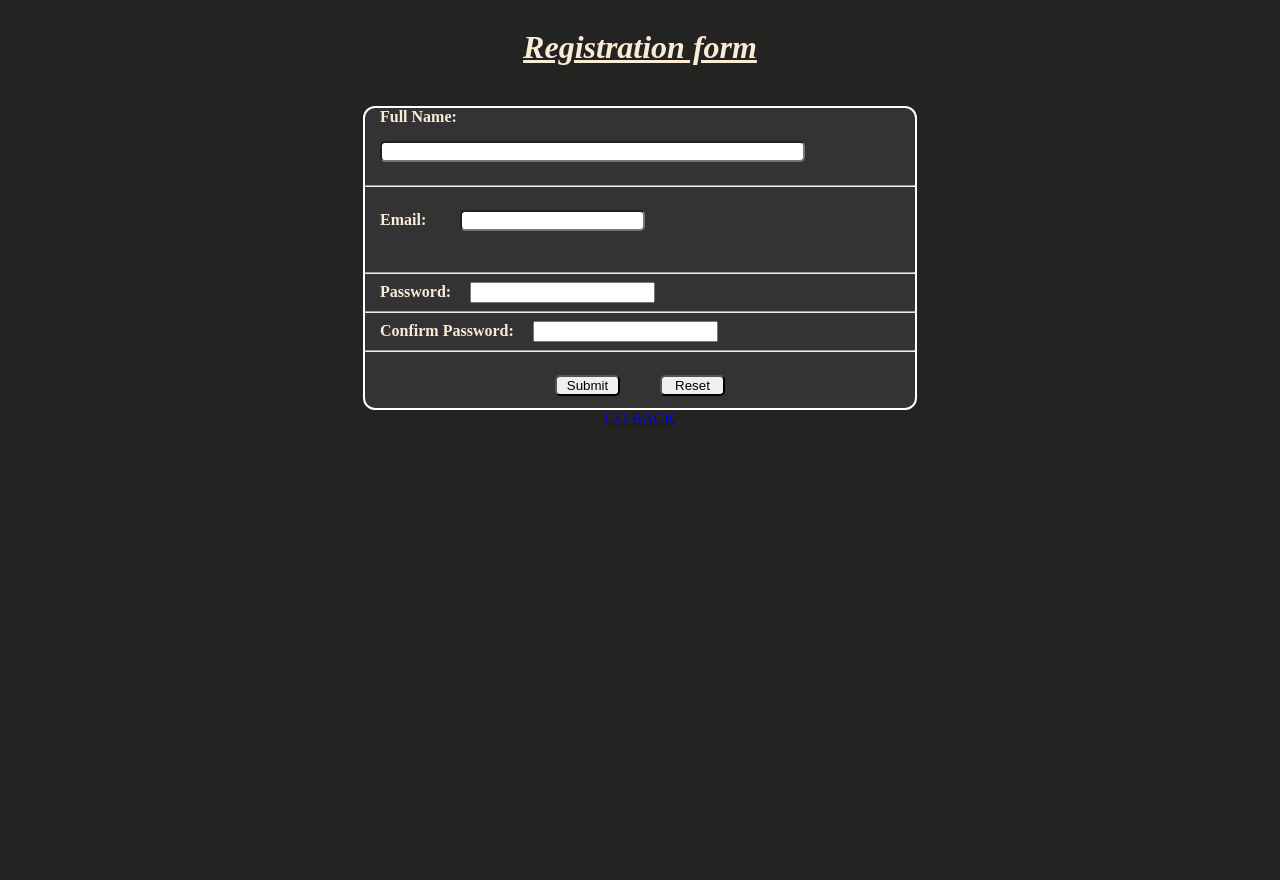
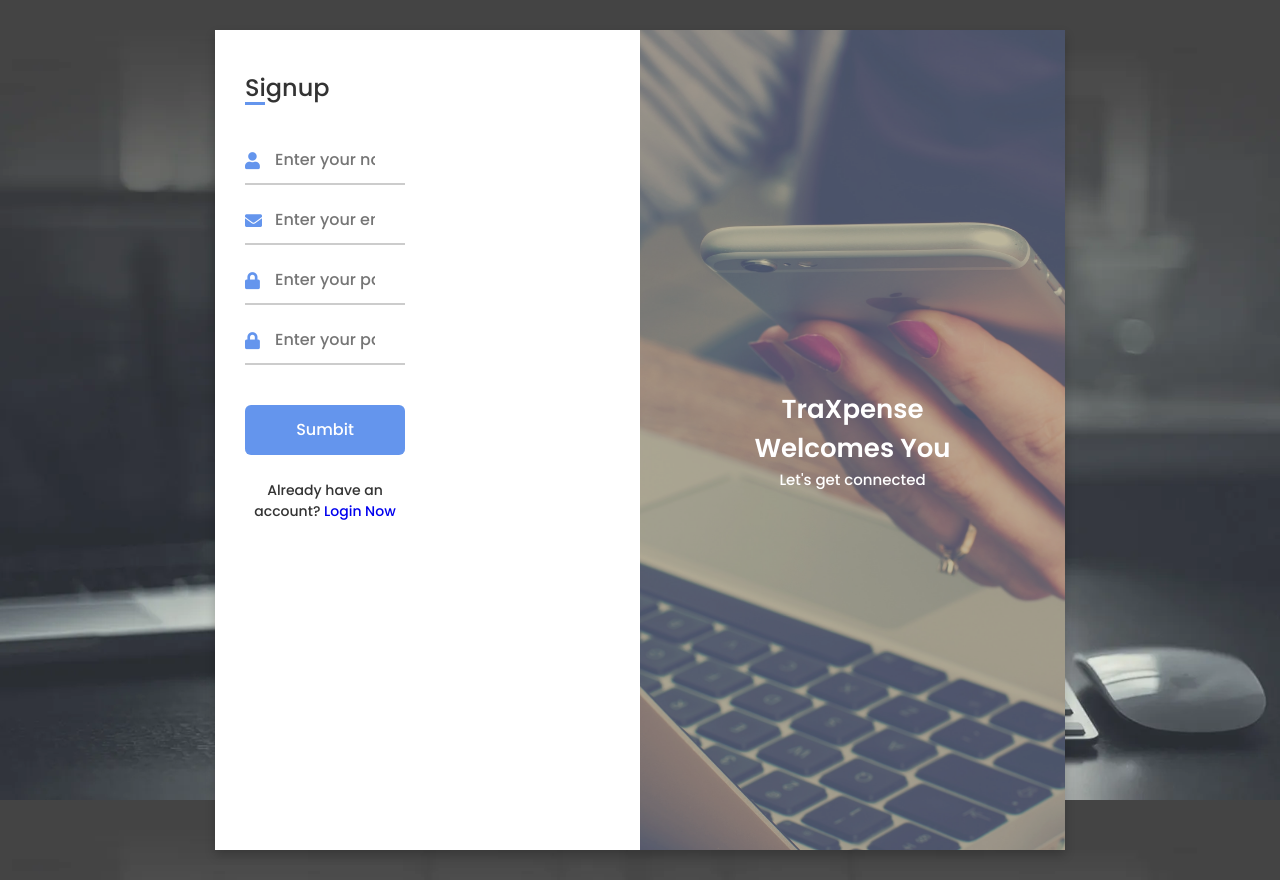
Before and after one commit to Pgsaisuhas/EXP, a Django app: page /members/signup/ in a window 1280 px wide. Before the commit the page ends 426 px from the top, so only its background shows below. Run offline with Django 4.2, Linux system fonts and the light colour scheme.

Commit message:
applied css

```diff
--- a/exp_tracker/expense.csv
+++ b/exp_tracker/expense.csv
@@ -4,3 +4,4 @@
 admin,6000,2023-08-24
 admin,500,2023-08-24
 admin,500,2023-08-24
+admin,500,2023-08-25
--- a/exp_tracker/income.csv
+++ b/exp_tracker/income.csv
@@ -4,3 +4,4 @@
 admin,5000,2023-08-24
 admin,5000,2023-08-24
 admin,1000,2023-08-24
+admin,10000,2023-08-25
--- a/exp_tracker/members/templates/authenticate/layout.html
+++ b/exp_tracker/members/templates/authenticate/layout.html
@@ -1,9 +1,13 @@
+{% load static %}
 <!DOCTYPE html>
 <html lang="en">
+
 <head>
     <meta charset="UTF-8">
     <meta name="viewport" content="width=device-width, initial-scale=1.0">
     <title>Login</title>
+    <link rel="stylesheet" href="https://cdnjs.cloudflare.com/ajax/libs/font-awesome/5.15.3/css/all.min.css">
+    <link rel="stylesheet" href="{% static 'members/css/style.css' %}">
 </head>
 <body>
     {% block start%}
--- a/exp_tracker/members/templates/authenticate/signup.html
+++ b/exp_tracker/members/templates/authenticate/signup.html
@@ -1,52 +1,12 @@
-
 <html lang="en">
-<head>
-    <meta charset="UTF-8">
-    <meta name="viewport" content="width=device-width, initial-scale=1.0">
-    <title>Registration Form</title>
-    <style>
-        body {
-            background-color: #232322;
-            display: flex;
-            flex-direction: column;
-            align-items: center;
-            color: antiquewhite;
-        }
-
-        .container {
-            background-color: #333333;
-            border: 2px solid rgb(255, 255, 255);
-            border-radius: 12px;
-            height: 300px;
-            width: 550px;
-            margin: auto;
-        }
-
-        label {
-            margin: 15px;
-        }
-
-        input[type="text"],
-        select {
-            margin: 15px;
-            border-radius: 5px;
-        }
-
-        input[type="submit"],
-        input[type="reset"] {
-            margin: 15px 18px;
-            border-radius: 5px;
-            width: 65px;
-        }
-    </style>
-</head>
     {% extends 'authenticate/layout.html' %}
+    {% load static %}
     {% block start %}
-    <center>
+    <!-- <center>
         <h1><u><i>Registration form</i></u></h1>
         <br>
-    </center>
-    <div class="container">
+    </center> -->
+    <!-- <div class="container">
         <form action="/members/signup/" method="post">
             {% csrf_token %}
             <div class="names">
@@ -70,7 +30,62 @@
                 </center>
             </div>
         </form>
+    </div> -->
+    <div class="container">
+        <input type="checkbox" id="flip">
+        <div class="cover">
+          <div class="front">
+            <img src="{% static 'members/img/frontImg.jpg' %}" alt="">
+            <div class="text">
+              <span class="text-1">TraXpense <br> Welcomes You</span>
+              <span class="text-2">Let's get connected</span>
+            </div>
+          </div>
+        </div>
+        <div class="forms">
+          <div class="form-content">
+            <div class="login-form">
+        <div class="signup-form">
+            <div class="title">Signup</div>
+          <form method="post">
+            {% csrf_token %}
+              <div class="input-boxes">
+                <div class="input-box">
+                  <i class="fas fa-user"></i>
+                  <input type="text" name="user_name" placeholder="Enter your name" required>
+                </div>
+                <div class="input-box">
+                  <i class="fas fa-envelope"></i>
+                  <input type="text" name="email"  placeholder="Enter your email" required>
+                </div>
+                <div class="input-box">
+                  <i class="fas fa-lock"></i>
+                  <input type="password" placeholder="Enter your password"  name="password1" required>
+                </div>
+                <div class="input-box">
+                    <i class="fas fa-lock"></i>
+                    <input type="password" placeholder="Enter your password"  name="password2" required>
+                  </div>
+                <div class="button input-box">
+                  <input type="submit" value="Sumbit">
+                </div>
+                <div class="text sign-up-text">Already have an account? <a href="/members/login_user">Login Now</a></div>
+              </div>
+        </form>
+      </div>
+      </div>
     </div>
-    <a href="/members/login_user">GO BACK</a>
+</div>
+      <style>
+        body {
+          background-image: url("{% static 'members/img/exp1.jpg' %}");
+          background-repeat: no-repeat;
+          background-attachment: fixed;
+          background-size: cover;
+        }
+        </style>
+        <body>
+        </body>
+    </body>
     {% endblock %}
 </html>
--- a/exp_tracker/members/urls.py
+++ b/exp_tracker/members/urls.py
@@ -5,7 +5,7 @@
 
 urlpatterns = [
     # ! Route for user login, mapped to the 'login_user' view function.
-    path('login_user', views.login_user, name='login'),
+    path('login_user/', views.login_user, name='login'),
 
     # ! Route for user signup, mapped to the 'signup' view function.
     path('signup/', views.signup, name='signup'),
--- /dev/null
+++ b/exp_tracker/static/members/css/style.css
@@ -0,0 +1,216 @@
+/* Google Font Link */
+@import url('https://fonts.googleapis.com/css2?family=Poppins:wght@200;300;400;500;600;700&display=swap');
+*{
+  margin: 0;
+  padding: 0;
+  box-sizing: border-box;
+  font-family: "Poppins" , sans-serif;
+}
+body{
+  min-height: 100vh;
+  display: flex;
+  align-items: center;
+  justify-content: center;
+  background: #6495ED;
+  padding: 30px;
+}
+.container{
+  position: relative;
+  max-width: 850px;
+  width: 100%;
+  background: #fff;
+  padding: 40px 30px;
+  box-shadow: 0 5px 10px rgba(0,0,0,0.2);
+  perspective: 2700px;
+}
+.container .cover{
+  position: absolute;
+  top: 0;
+  left: 50%;
+  height: 100%;
+  width: 50%;
+  z-index: 98;
+  transition: all 1s ease;
+  transform-origin: left;
+  transform-style: preserve-3d;
+}
+.container #flip:checked ~ .cover{
+  transform: rotateY(-180deg);
+}
+ .container .cover .front,
+ .container .cover .back{
+  position: absolute;
+  top: 0;
+  left: 0;
+  height: 100%;
+  width: 100%;
+}
+.cover .back{
+  transform: rotateY(180deg);
+  backface-visibility: hidden;
+}
+.container .cover::before,
+.container .cover::after{
+  content: '';
+  position: absolute;
+  height: 100%;
+  width: 100%;
+  background: #848884;
+  opacity: 0.5;
+  z-index: 12;
+}
+.container .cover::after{
+  opacity: 0.3;
+  transform: rotateY(180deg);
+  backface-visibility: hidden;
+}
+.container .cover img{
+  position: absolute;
+  height: 100%;
+  width: 100%;
+  object-fit: cover;
+  z-index: 10;
+}
+.container .cover .text{
+  position: absolute;
+  z-index: 130;
+  height: 100%;
+  width: 100%;
+  display: flex;
+  flex-direction: column;
+  align-items: center;
+  justify-content: center;
+}
+.cover .text .text-1,
+.cover .text .text-2{
+  font-size: 26px;
+  font-weight: 600;
+  color: #fff;
+  text-align: center;
+}
+.cover .text .text-2{
+  font-size: 15px;
+  font-weight: 500;
+}
+.container .forms{
+  height: 100%;
+  width: 100%;
+  background: #fff;
+}
+.container .form-content{
+  display: flex;
+  align-items: center;
+  justify-content: space-between;
+}
+.form-content .login-form,
+.form-content .signup-form{
+  width: calc(100% / 2 - 25px);
+}
+.forms .form-content .title{
+  position: relative;
+  font-size: 24px;
+  font-weight: 500;
+  color: #333;
+}
+.forms .form-content .title:before{
+  content: '';
+  position: absolute;
+  left: 0;
+  bottom: 0;
+  height: 3px;
+  width: 25px;
+  background:#6495ED;
+}
+.forms .signup-form  .title:before{
+  width: 20px;
+}
+.forms .form-content .input-boxes{
+  margin-top: 30px;
+}
+.forms .form-content .input-box{
+  display: flex;
+  align-items: center;
+  height: 50px;
+  width: 100%;
+  margin: 10px 0;
+  position: relative;
+}
+.form-content .input-box input{
+  height: 100%;
+  width: 100%;
+  outline: none;
+  border: none;
+  padding: 0 30px;
+  font-size: 16px;
+  font-weight: 500;
+  border-bottom: 2px solid rgba(0,0,0,0.2);
+  transition: all 0.3s ease;
+}
+.form-content .input-box input:focus,
+.form-content .input-box input:valid{
+  border-color: #6495ED;
+}
+.form-content .input-box i{
+  position: absolute;
+  color: #6495ED;
+  font-size: 17px;
+}
+.forms .form-content .text{
+  font-size: 14px;
+  font-weight: 500;
+  color: #333;
+}
+.forms .form-content .text a{
+  text-decoration: none;
+}
+.forms .form-content .text a:hover{
+  text-decoration: underline;
+}
+.forms .form-content .button{
+  color: #fff;
+  margin-top: 40px;
+}
+.forms .form-content .button input{
+  color: #fff;
+  background:#6495ED;
+  border-radius: 6px;
+  padding: 0;
+  cursor: pointer;
+  transition: all 0.4s ease;
+}
+.forms .form-content .button input:hover{
+  background: #6495ED;
+}
+.forms .form-content label{
+  color: #6495ED;
+  cursor: pointer;
+}
+.forms .form-content label:hover{
+  text-decoration: underline;
+}
+.forms .form-content .login-text,
+.forms .form-content .sign-up-text{
+  text-align: center;
+  margin-top: 25px;
+}
+.container #flip{
+  display: none;
+}
+@media (max-width: 730px) {
+  .container .cover{
+    display: none;
+  }
+  .form-content .login-form,
+  .form-content .signup-form{
+    width: 100%;
+  }
+  .form-content .signup-form{
+    display: none;
+  }
+  .container #flip:checked ~ .forms .signup-form{
+    display: block;
+  }
+  .container #flip:checked ~ .forms .login-form{
+    display: none;
+  }
+}
```
Also changed, not shown: exp_tracker/exp_tracker/settings.py (+5 -2 lines), exp_tracker/home/templates/home/home.html (+53 -15 lines), exp_tracker/home/templates/home/save.txt (deleted, +0 -19 lines), exp_tracker/members/templates/authenticate/login.html (+56 -31 lines), exp_tracker/static/home/css/seo1.css (added, +146 -0 lines), exp_tracker/db.sqlite3, exp_tracker/static/home/img/exp1.jpg (added), exp_tracker/static/members/img/exp1.jpg (added), exp_tracker/static/members/img/frontImg.jpg (added).
